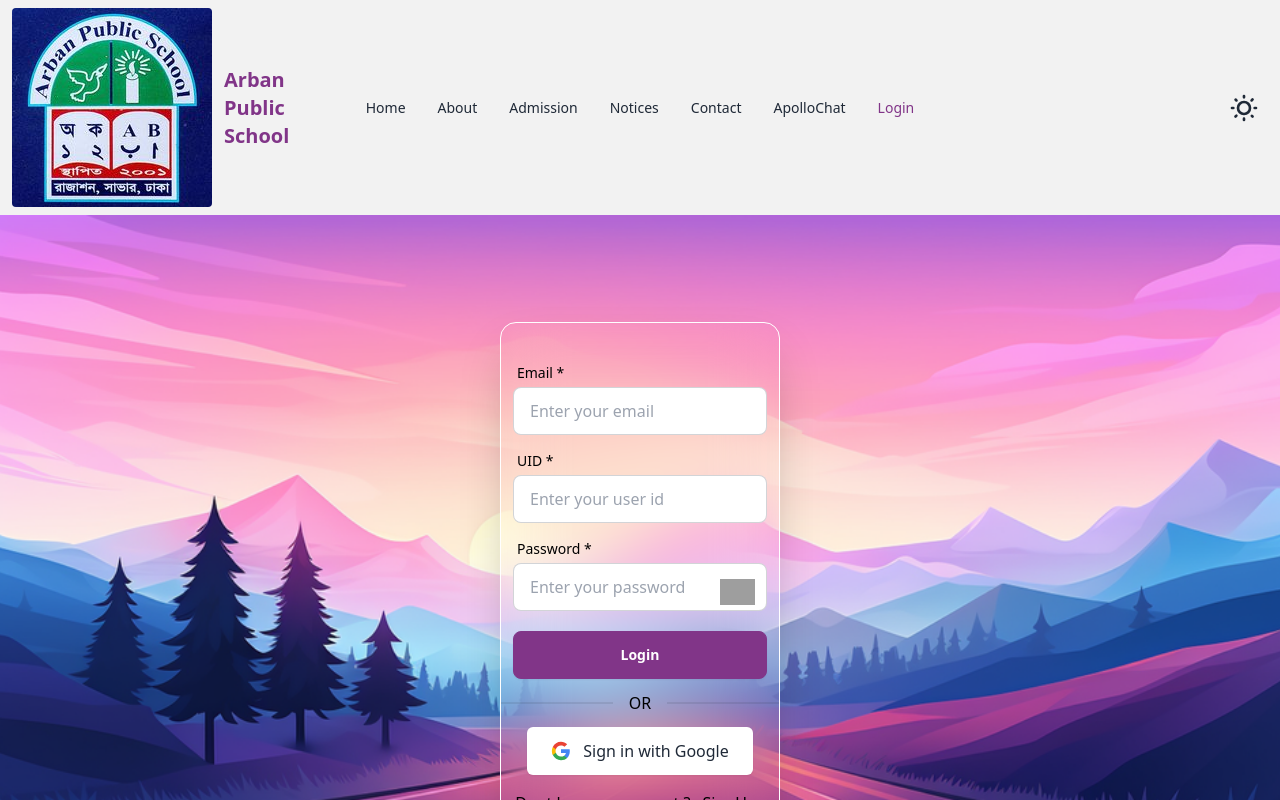
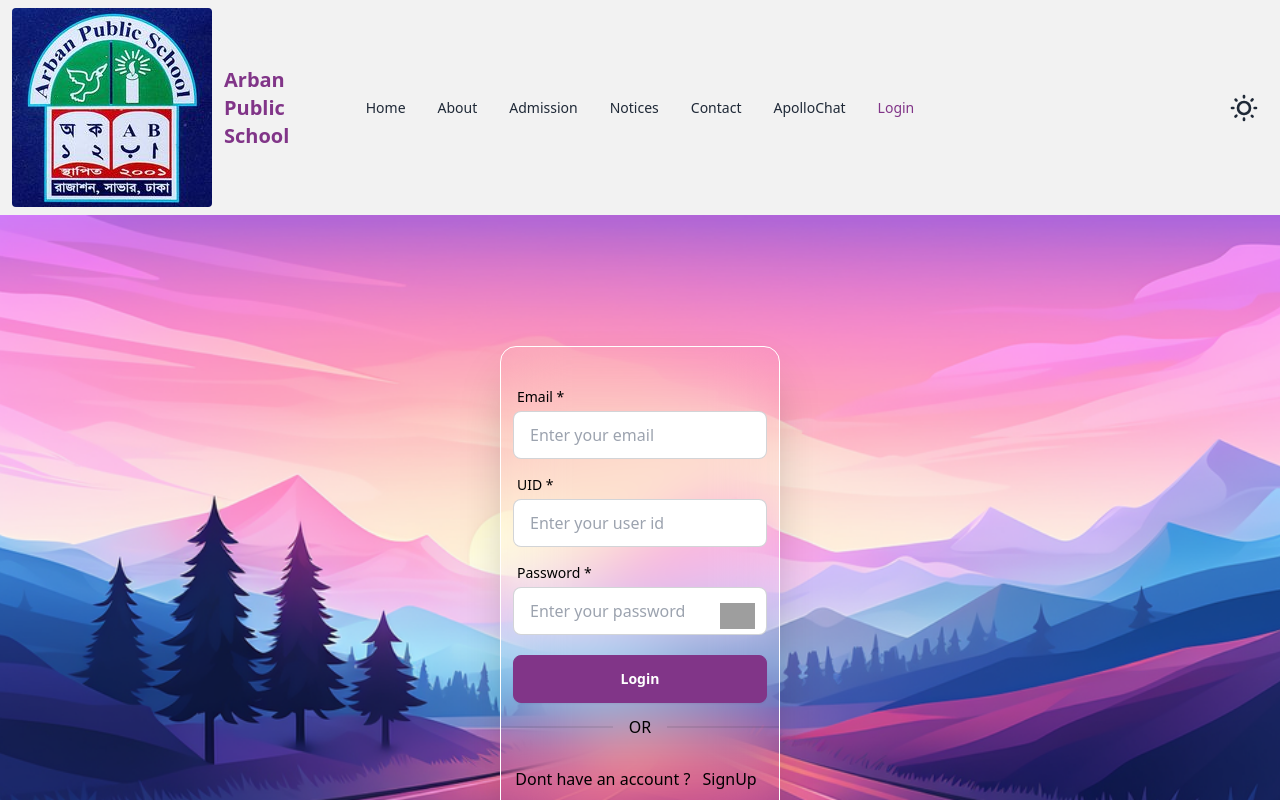
Before and after one commit to misbahulhoq/arbanpublicschool, a Next.js app: page /login in a window 1280 px wide. Shown: the top 800 px of the page. Built offline with nearby package versions, Linux system fonts and the light colour scheme; no server answers; grey boxes are pictures that could not be loaded.

Commit message:
fixed hydration error

```diff
--- a/src/app/login/page.tsx
+++ b/src/app/login/page.tsx
@@ -138,7 +138,7 @@ const LoginForm = () => {
           </form>
           <span className="divider text-black">OR</span>
           <div className="flex justify-center px-3">
-            <GoogleLoginButton />
+            {/* <GoogleLoginButton /> */}
           </div>
           <div className="pb-6 pt-4 text-center text-black">
             Dont have an account ?{" "}
--- a/src/app/page.tsx
+++ b/src/app/page.tsx
@@ -21,7 +21,7 @@ export default function Home() {
       {/* <Events /> */}
       <Contact />
       <ALMHighlight />
-      <Hero />
+      {/* <Hero /> */}
     </div>
   );
 }
```
